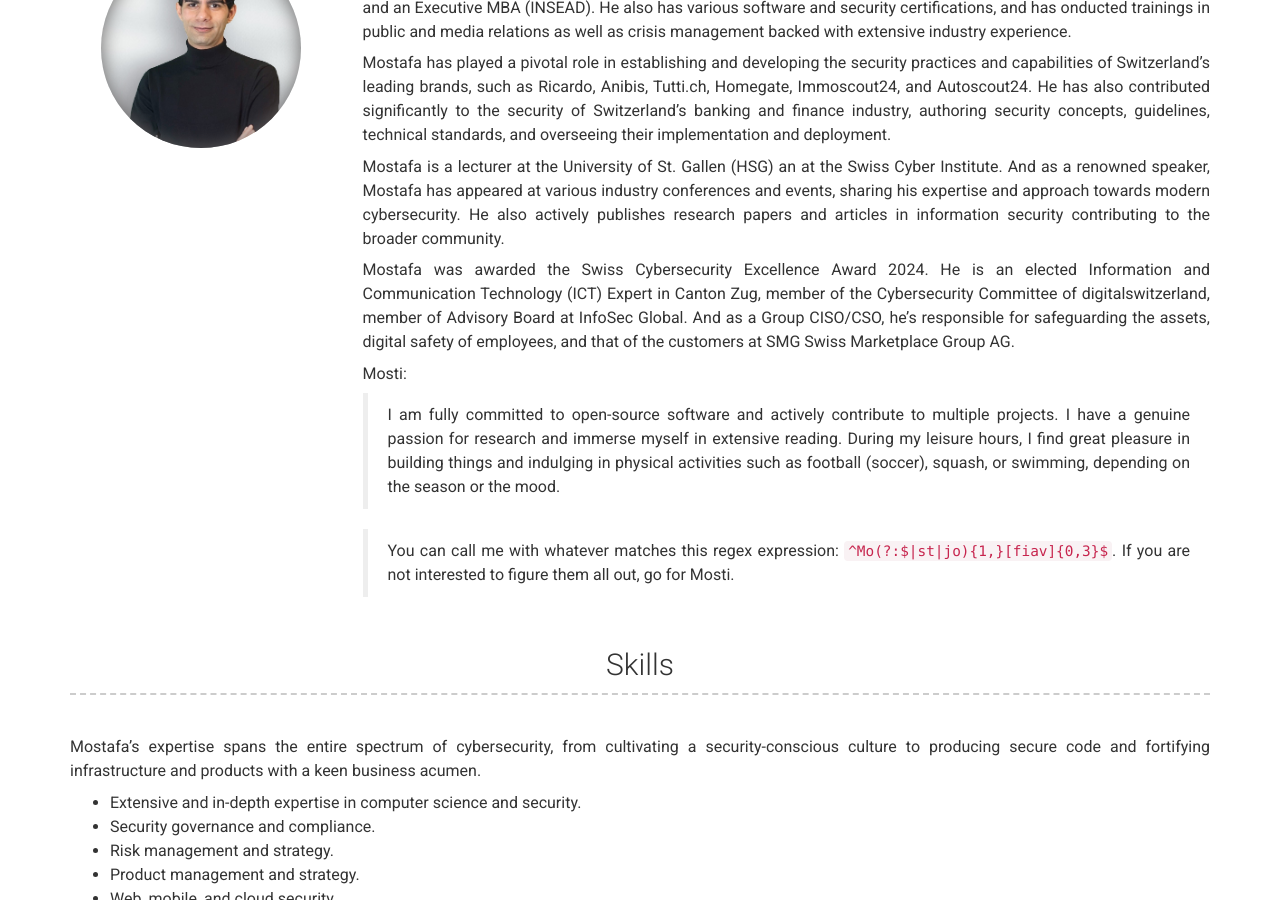
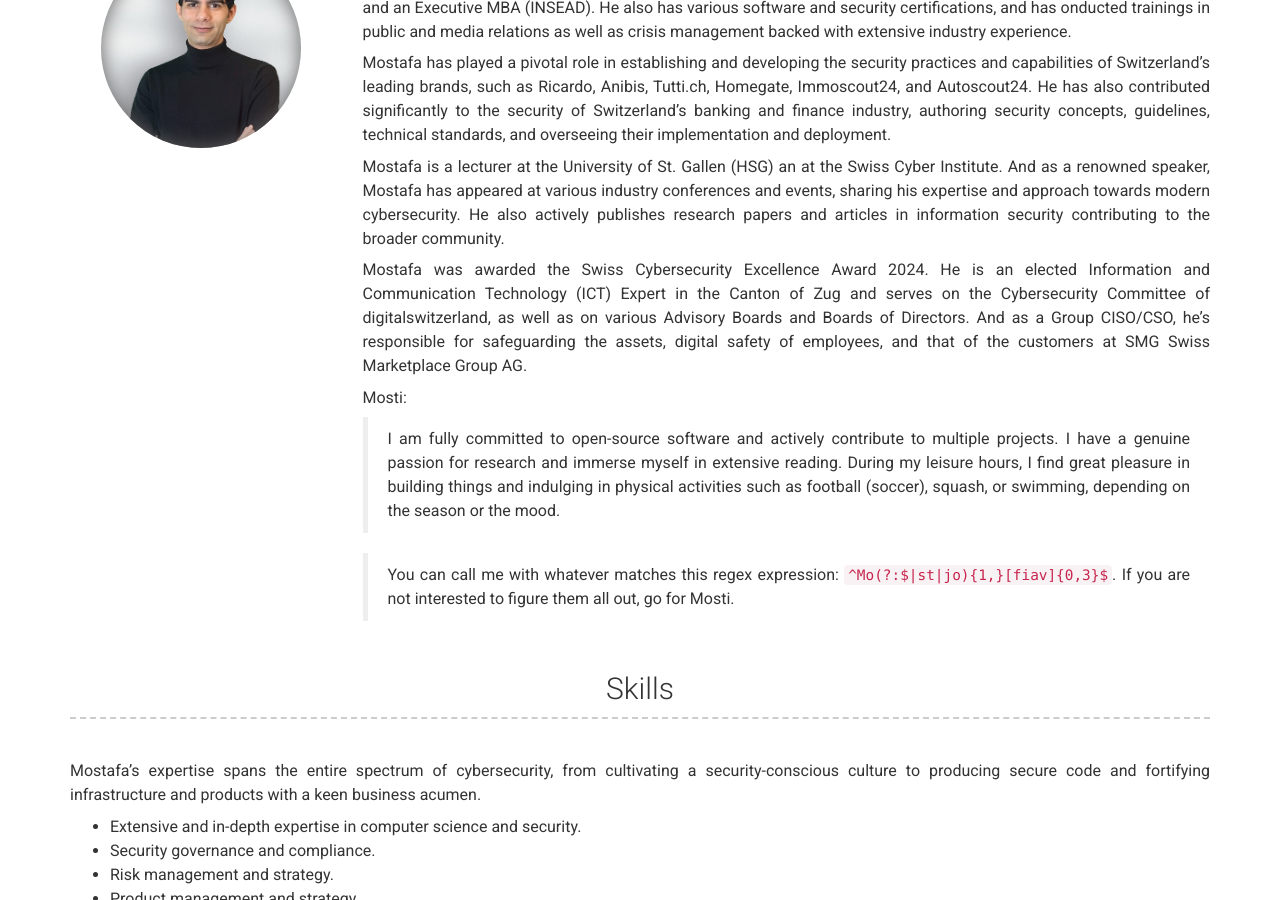
Before and after one commit to mabdelmoez/mabdelmoez.github.io, a Jekyll site: the page built from index.md, in a window 1280 px wide and 900 px high, scrolled down 431 px. Built offline with Jekyll 4.4.1, drawn with Linux system fonts in a browser that asks for light colours; nearby versions of some CDN libraries; a style sheet for code colours, icons or effects is not loaded.

Commit message:
Update _config.yml

```diff
--- a/_config.yml
+++ b/_config.yml
@@ -27,7 +27,7 @@ about_content: | # this will include new lines to allow paragraphs
   Mostafa is a lecturer at the University of St. Gallen (HSG) an at the Swiss Cyber Institute. And as a renowned speaker, Mostafa has appeared at various industry conferences and events, sharing his expertise and approach towards modern cybersecurity.
   He also actively publishes research papers and articles in information security contributing to the broader community.
 
-  Mostafa was awarded the Swiss Cybersecurity Excellence Award 2024. He is an elected Information and Communication Technology (ICT) Expert in Canton Zug, member of the Cybersecurity Committee of digitalswitzerland, member of Advisory Board at InfoSec Global.
+  Mostafa was awarded the Swiss Cybersecurity Excellence Award 2024. He is an elected Information and Communication Technology (ICT) Expert in the Canton of Zug and serves on the Cybersecurity Committee of digitalswitzerland, as well as on various Advisory Boards and Boards of Directors.
   And as a Group CISO/CSO, he's responsible for safeguarding the assets, digital safety of employees, and that of the customers at SMG Swiss Marketplace Group AG.
 
   Mosti:
```
